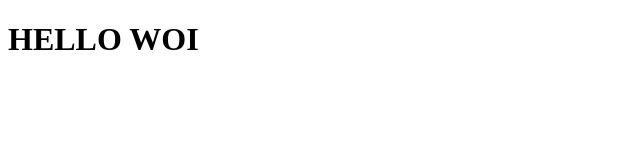
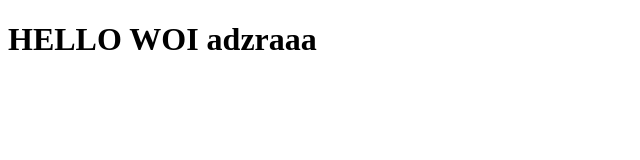
Before and after one commit to Rindlin/bootcamp1, a plain HTML site: page index.html in a window 1280 px wide. Shown: the whole page, without its empty margins (0-640 px from the left). Drawn offline with Linux system fonts and the light colour scheme.

Commit message:
second commit

```diff
--- a/index.html
+++ b/index.html
@@ -4,6 +4,6 @@
         <title>WEBSITE gue</title>
     </head>
     <body>
-        <h1>HELLO WOI</h1>
+        <h1>HELLO WOI  adzraaa</h1>
     </body>
 </html>
```
